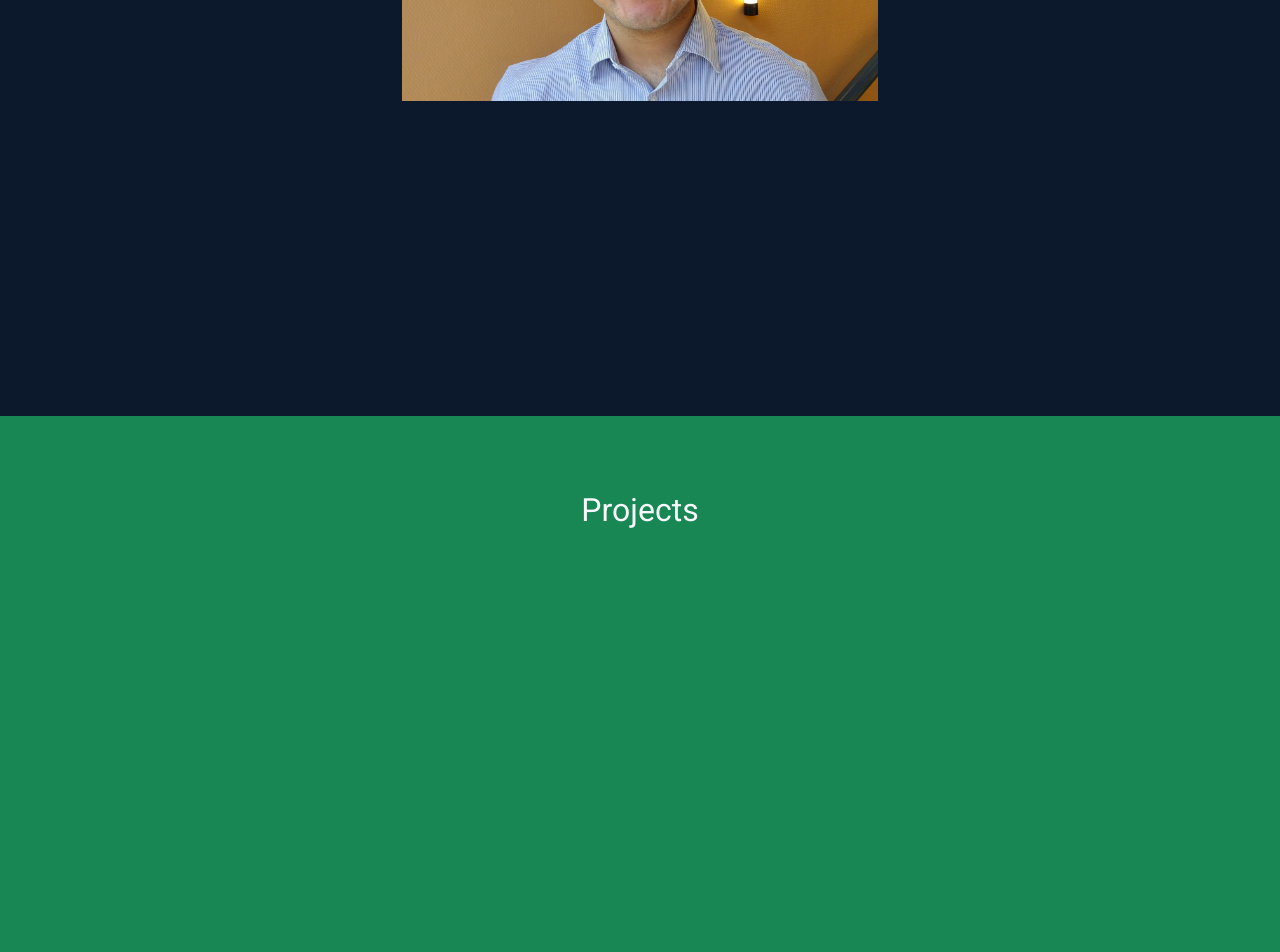
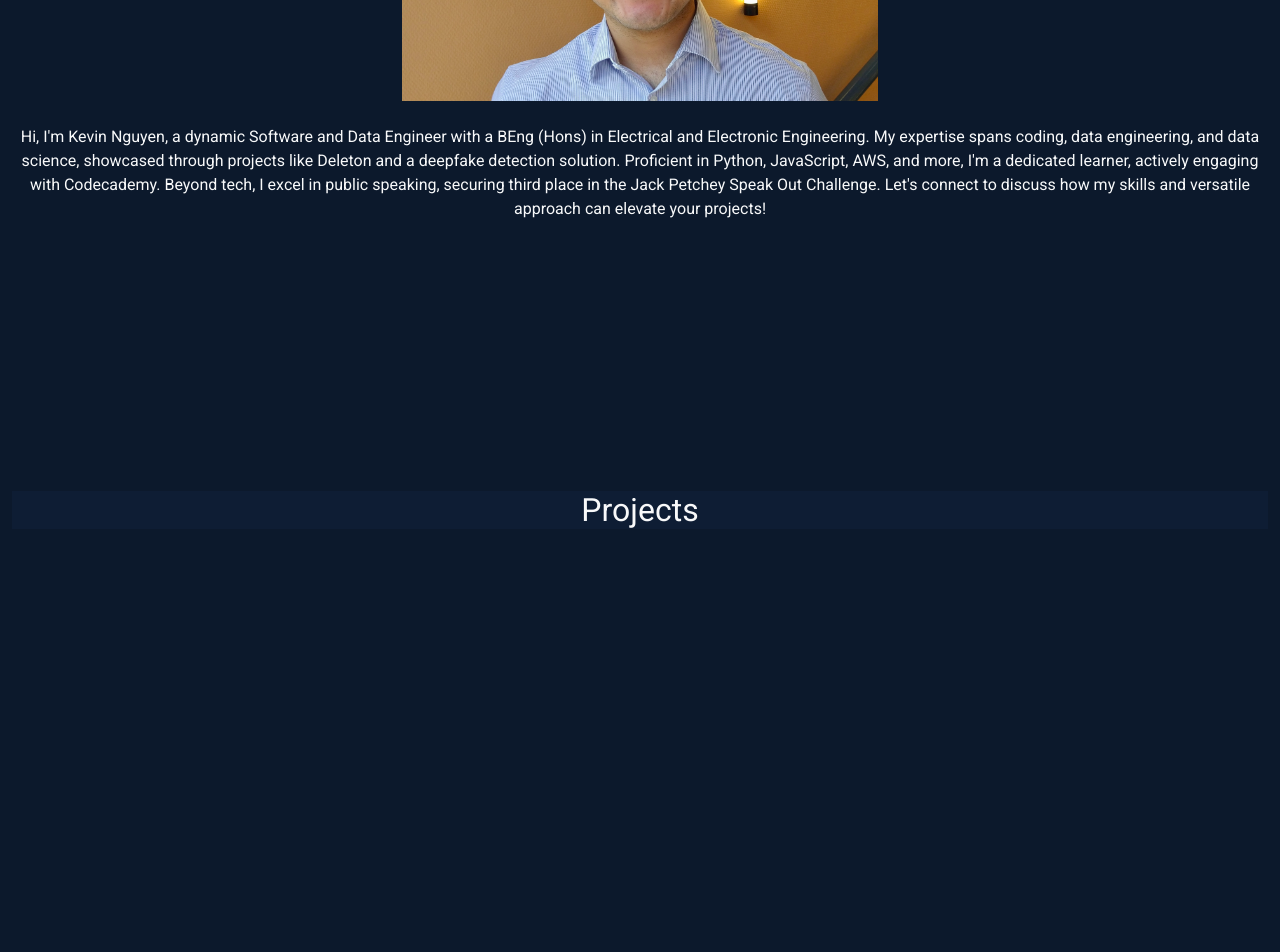
Before and after one commit to kev129/portfoliopage, a plain HTML site: page index.html in a window 1280 px wide. Shown: the part 1240-2192 px from the top of the page. Drawn offline with nearby package versions, Linux system fonts and the light colour scheme.

Commit message:
added back in text for page

```diff
--- a/assets/css/index_css.css
+++ b/assets/css/index_css.css
@@ -7,6 +7,7 @@
     --midnight-green: #003844;
     --carribean-current:  #006C67;
     --oxford-blue: #0c192c;
+    --oxford-blue-light: #10213b96;
 }
 
 *{
@@ -31,6 +32,10 @@ body{
 
 .bk-oxford-blue{
     background-color: var(--oxford-blue);
+}
+
+.bk-oxford-blue-light{
+    background-color: var(--oxford-blue-light);
 }
 
 .bk-carribean-current{
--- a/index.html
+++ b/index.html
@@ -103,7 +103,7 @@
                     <div class="navspace">
 
                     </div>
-                    <h2 class="col text-light">
+                    <h2 class="col text-light bk-oxford-blue-light">
                         About <span id="me"> Me</span>
                     </h2>
                     <br>
@@ -117,7 +117,9 @@
 
                         <div class="col-12 text-center text-light">
                             <br>
-                            <p></p>
+                            <p>
+                                Hi, I'm Kevin Nguyen, a dynamic Software and Data Engineer with a BEng (Hons) in Electrical and Electronic Engineering. My expertise spans coding, data engineering, and data science, showcased through projects like Deleton and a deepfake detection solution. Proficient in Python, JavaScript, AWS, and more, I'm a dedicated learner, actively engaging with Codecademy. Beyond tech, I excel in public speaking, securing third place in the Jack Petchey Speak Out Challenge. Let's connect to discuss how my skills and versatile approach can elevate your projects!
+                            </p>
                         </div>
 
                     </div>
@@ -128,15 +130,18 @@
 
             </div>
 
-            <div class="row bg-success" id="project-section">
+            <div class="row bk-oxford-blue" id="project-section">
+
 
                 <div class="container-fluid">
                     <div class="navspace">
 
                     </div>
-                    <h2 class="col text-light">
+                    <h2 class="col text-light bk-oxford-blue-light">
                         Projects
                     </h2>
+
+
                 </div>
             </div>
 
```
